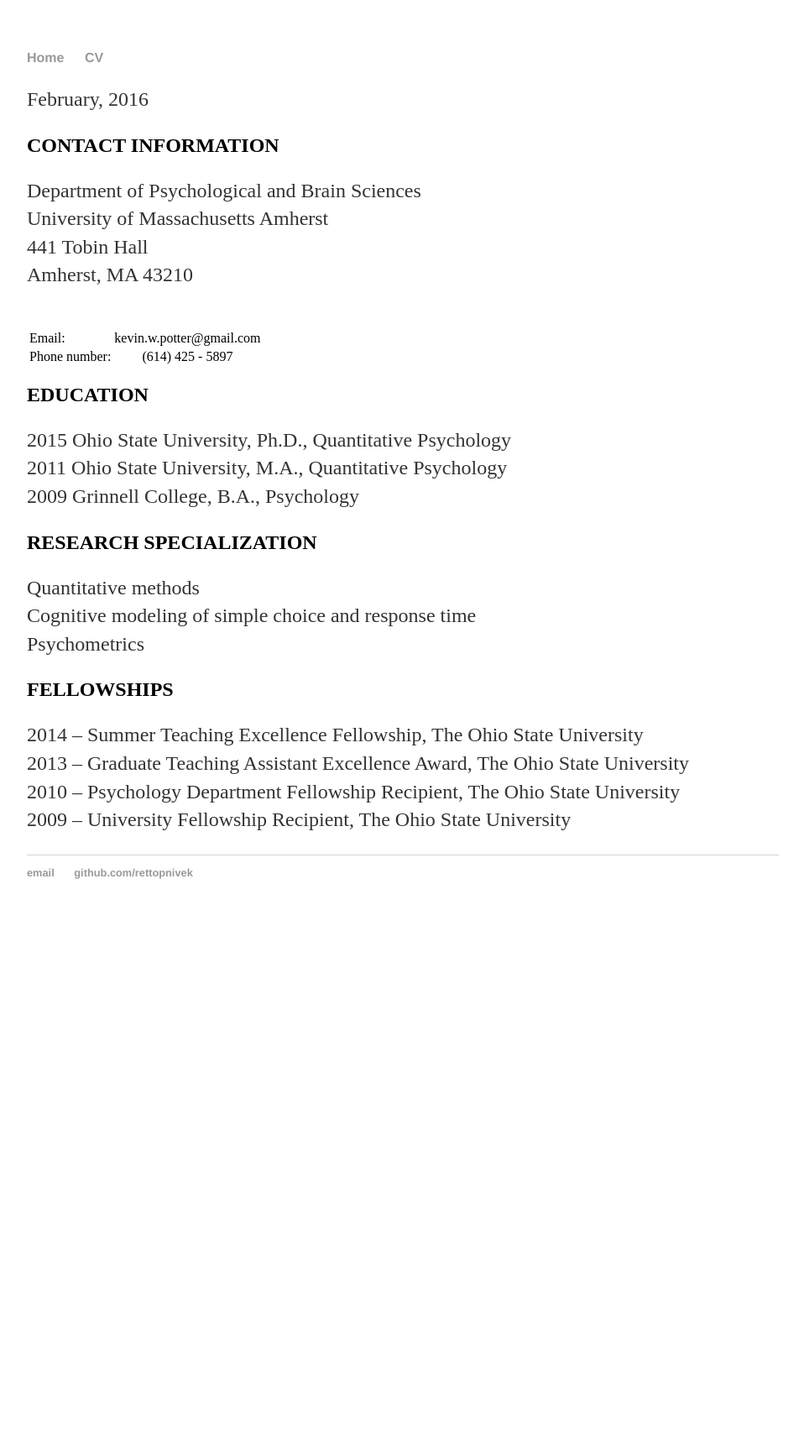
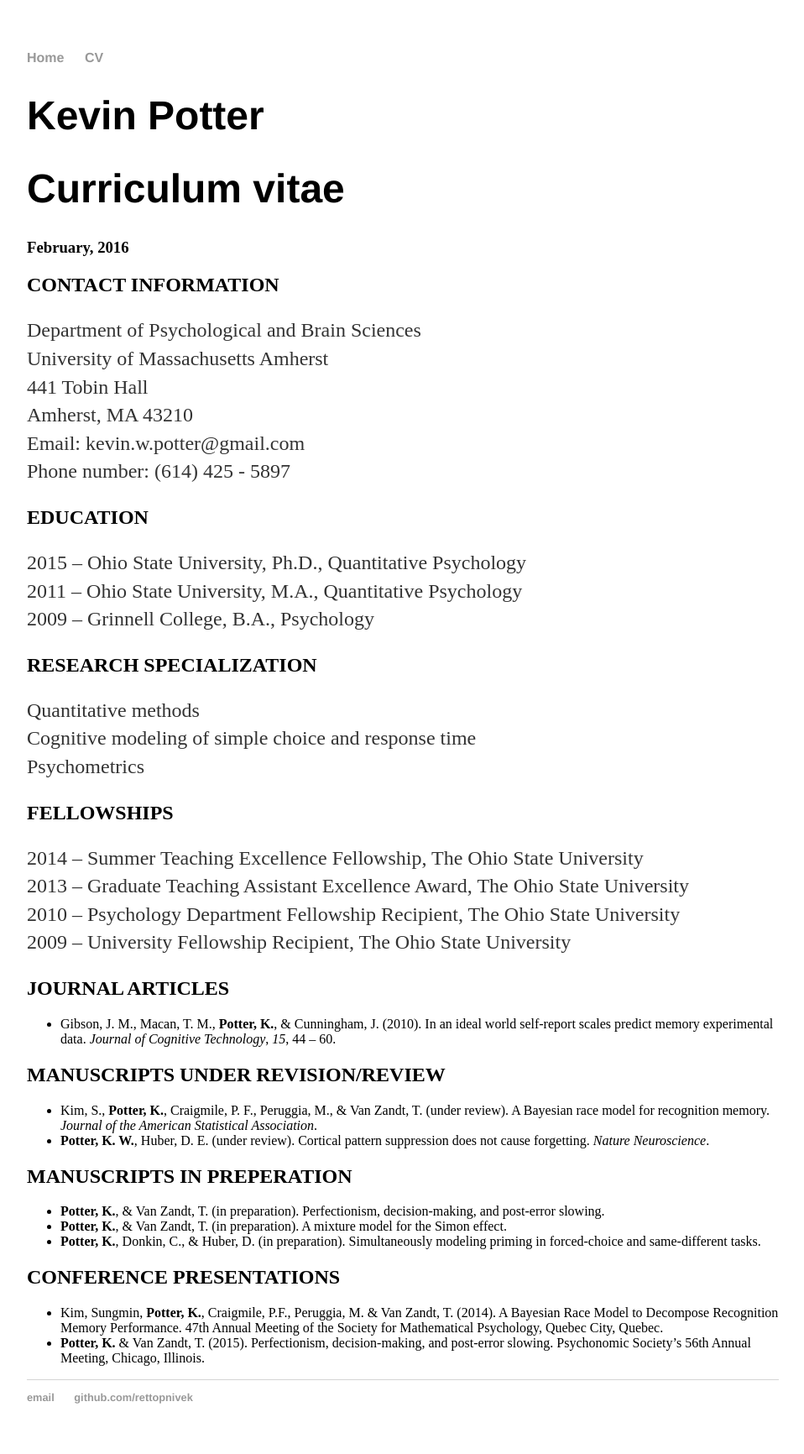
Before and after one commit to rettopnivek/rettopnivek.github.io, a Jekyll site: the page built from cv/index.md, in a window 1280 px wide. Shown: the whole page at 84% size, without its empty margins (160-1118 px from the left). Built offline with Jekyll 4.4.1, drawn with Linux system fonts in a browser that asks for light colours; before the commit the page ends 1107 px from its top, so only the background shows below that.

Commit message:
Updated CV.

```diff
--- a/cv/index.md
+++ b/cv/index.md
@@ -3,7 +3,9 @@ layout: default
 title: Curriculum vitae
 ---
 
-February, 2016
+# Kevin Potter
+# Curriculum vitae
+### February, 2016
 
 ## CONTACT INFORMATION
 
@@ -35,3 +34,23 @@ Psychometrics
 2013 -- Graduate Teaching Assistant Excellence Award, The Ohio State University
 2010 -- Psychology Department Fellowship Recipient, The Ohio State University
 2009 -- University Fellowship Recipient, The Ohio State University
+
+## JOURNAL ARTICLES
+
+* Gibson, J. M., Macan, T. M., **Potter, K.**, & Cunningham, J. (2010). In an ideal world self-report scales predict memory experimental data. *Journal of Cognitive Technology*, *15*, 44 – 60.
+
+## MANUSCRIPTS UNDER REVISION/REVIEW
+
+* Kim, S., **Potter, K.**, Craigmile, P. F., Peruggia, M., & Van Zandt, T. (under review). A Bayesian race model for recognition memory. *Journal of the American Statistical Association*.
+* **Potter, K. W.**, Huber, D. E. (under review). Cortical pattern suppression does not cause forgetting. *Nature Neuroscience*.
+
+## MANUSCRIPTS IN PREPERATION
+
+* **Potter, K.**, & Van Zandt, T. (in preparation). Perfectionism, decision-making, and post-error slowing.
+* **Potter, K.**, & Van Zandt, T. (in preparation). A mixture model for the Simon effect.
+* **Potter, K.**, Donkin, C., & Huber, D. (in preparation). Simultaneously modeling priming in forced-choice and same-different tasks.
+
+## CONFERENCE PRESENTATIONS
+
+* Kim, Sungmin, **Potter, K.**, Craigmile, P.F., Peruggia, M. & Van Zandt, T. (2014).  A Bayesian Race Model to Decompose Recognition Memory Performance.  47th Annual Meeting of the Society for Mathematical Psychology, Quebec City, Quebec.
+* **Potter, K.** & Van Zandt, T. (2015). Perfectionism, decision-making, and post-error slowing. Psychonomic Society's 56th Annual Meeting, Chicago, Illinois.
```
Also changed, not shown: other parts of cv/index.md (+5 -8 lines).
